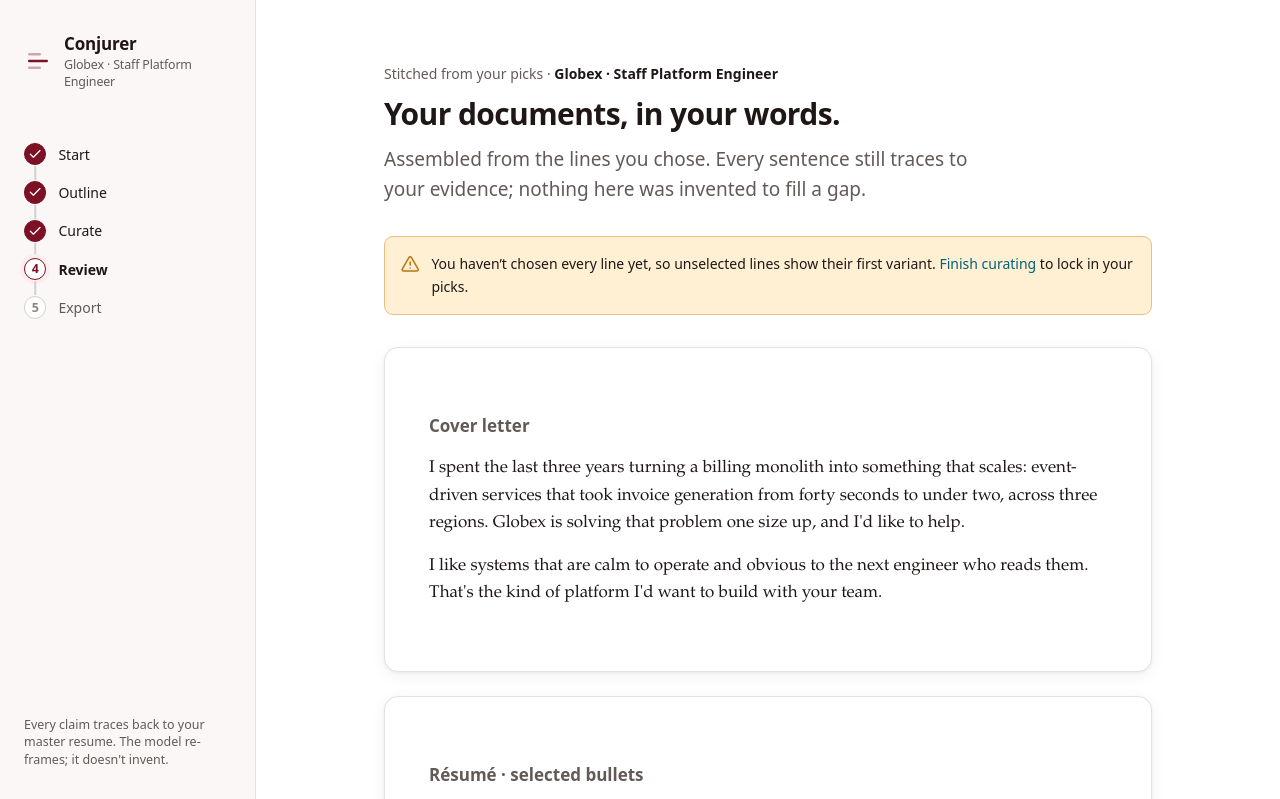
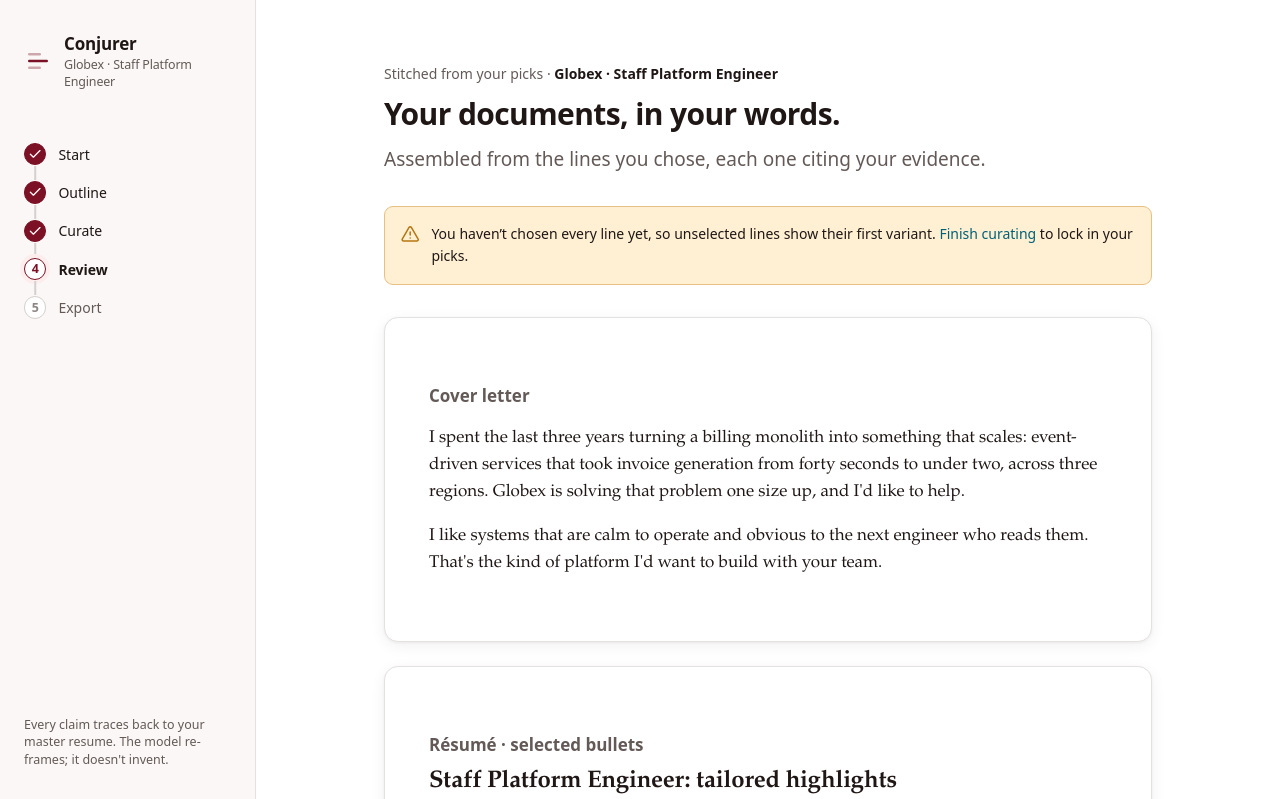
Before and after one commit to JoshuaOliphant/resume-conjurer, a FastAPI app: page /review in a window 1280 px wide. Shown: the top 799 px of the page. Run offline with FastAPI, Linux system fonts and the light colour scheme.

Commit message:
fix(web): drop the review intro's promise that every line traces (#15)
The claim check can now fail a pick on the same page, so the intro states
only what always holds: each line cites the user's evidence.

Co-Authored-By: Claude Opus 5.5 (1M context) <noreply@anthropic.com>
Claude-Session: https://claude.ai/code/session_01J9GuC5RKkzUbPMDJXgJLQ3

```diff
--- a/web/app/templates/review.html
+++ b/web/app/templates/review.html
@@ -5,8 +5,7 @@
 <div class="page page--wide">
   <p class="page__eyebrow">Stitched from your picks · <b>{{ app_data.company }} · {{ app_data.role }}</b></p>
   <h1 class="page__title">Your documents, in your words.</h1>
-  <p class="page__lede">Assembled from the lines you chose. Every sentence still traces to your evidence;
-    nothing here was invented to fill a gap.</p>
+  <p class="page__lede">Assembled from the lines you chose, each one citing your evidence.</p>
 
   {% if not complete %}
   <div class="ground-note" role="note" style="margin-top:var(--space-6);">
```
Also changed, not shown: web/tests/test_routes.py (+1 -0 lines).
